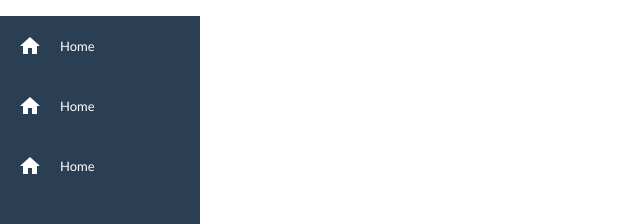
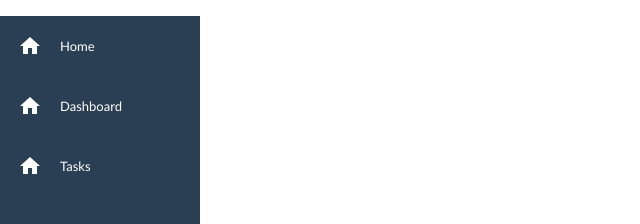
Before and after one commit to Kisekka-Alexander/advanced-python, a React (Create React App) app in the folder my_frontend/: page / in a window 1280 px wide. Shown: the top 224 px of the page, without its empty margins (0-640 px from the left). Built offline with nearby package versions, Linux system fonts and the light colour scheme.

Commit message:
Update SidebarData.js

```diff
--- a/my_frontend/src/components/SidebarData.js
+++ b/my_frontend/src/components/SidebarData.js
@@ -9,15 +9,15 @@ export const SidebarData = [
     },
 
     {
-        title: 'Home',
+        title: 'Dashboard',
         icon: <HomeIcon/>,
-        Link: '/home'
+        Link: '/dashboard'
     },
 
     {
-        title: 'Home',
+        title: 'Tasks',
         icon: <HomeIcon/>,
-        Link: '/home'
+        Link: '/tasks'
     },
 
 ]
```
